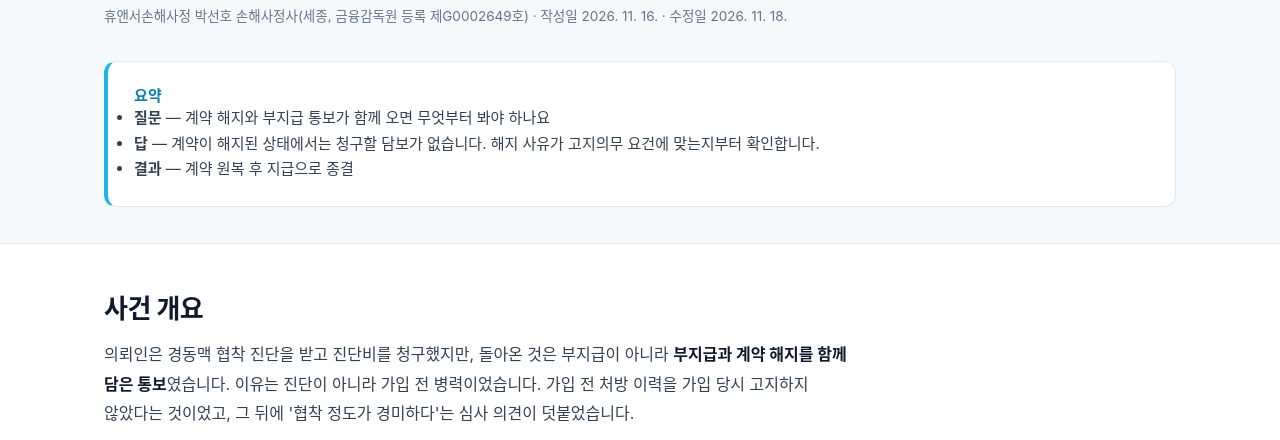
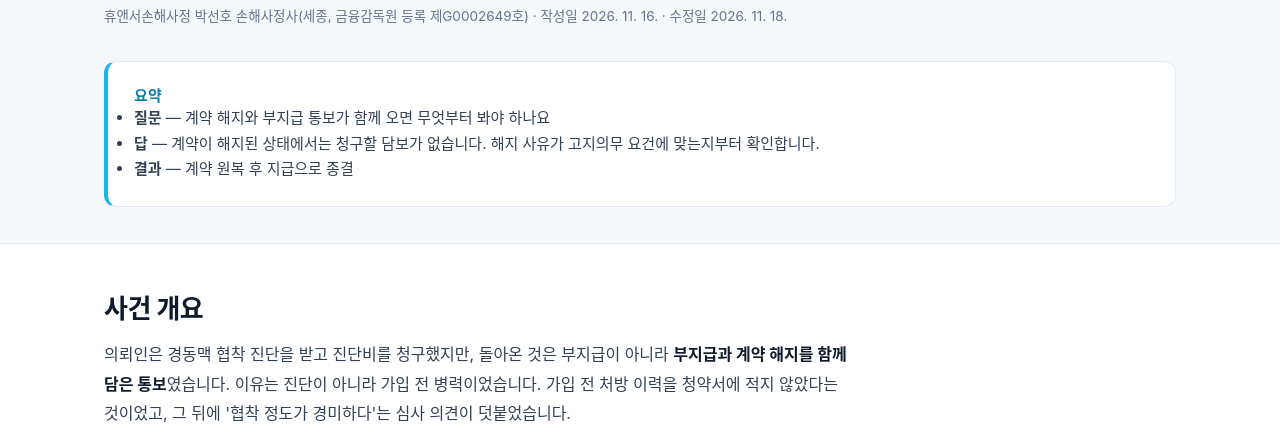
Before and after one commit to parksunho1786-hub/parksunho1786-hub.github.io, a plain HTML site: page cases/policy-reinstatement-i65.html in a window 1280 px wide. Shown: the part 308-748 px from the top of the page. Drawn offline with Linux system fonts and the light colour scheme.

Commit message:
계약 해지 원복 사례: '청구서'를 '청약서'로 수정

```diff
--- a/cases/policy-reinstatement-i65.html
+++ b/cases/policy-reinstatement-i65.html
@@ -175,7 +175,7 @@ height="0" width="0" style="display:none;visibility:hidden"></iframe></noscript>
     <div class="content">
 
       <h2>사건 개요</h2>
-      <p>의뢰인은 경동맥 협착 진단을 받고 진단비를 청구했지만, 돌아온 것은 부지급이 아니라 <strong>부지급과 계약 해지를 함께 담은 통보</strong>였습니다. 이유는 진단이 아니라 가입 전 병력이었습니다. 가입 전 처방 이력을 가입 당시 고지하지 않았다는 것이었고, 그 뒤에 '협착 정도가 경미하다'는 심사 의견이 덧붙었습니다.</p>
+      <p>의뢰인은 경동맥 협착 진단을 받고 진단비를 청구했지만, 돌아온 것은 부지급이 아니라 <strong>부지급과 계약 해지를 함께 담은 통보</strong>였습니다. 이유는 진단이 아니라 가입 전 병력이었습니다. 가입 전 처방 이력을 청약서에 적지 않았다는 것이었고, 그 뒤에 '협착 정도가 경미하다'는 심사 의견이 덧붙었습니다.</p>
       <p>이 순서가 이 사건의 성격을 정했습니다. 계약이 해지된 상태에서는 담보가 없으니 진단이 아무리 분명해도 지급할 자리가 없습니다. <strong>진단을 살피는 일보다 해지 사유를 살피는 일이 먼저</strong>였습니다.</p>
 
       <h2>해지와 부지급이 함께 왔을 때 생기는 일</h2>
```
